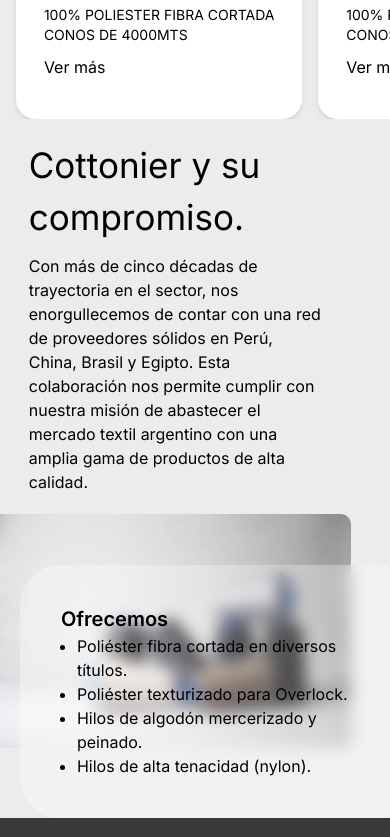
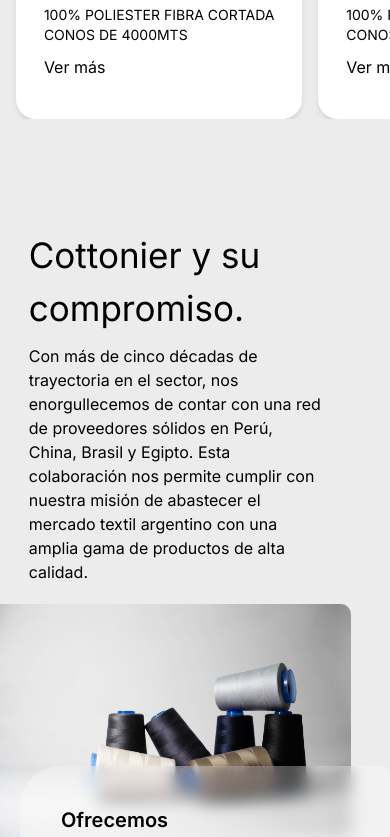
Before and after one commit to AgustinMateos/cottonier, a Next.js app: page / in a window 390 px wide. Shown: the part 1527-2364 px from the top of the page. Built offline with nearby package versions, Linux system fonts and the light colour scheme.

Commit message:
componente principal

```diff
--- a/src/components/ComponentePrincipal.jsx
+++ b/src/components/ComponentePrincipal.jsx
@@ -6,7 +6,7 @@
     >
       {/* Contenido dentro del div */}
       <div className="w-[100%] lg:w-[60%]  h-full flex items-center  justify-start md:justify-center">
-        <div className=" w-[90%] md:w-[80%]  bg-white/50 backdrop-blur sm:bg-transparent rounded-r-[20px] p-4  md:h-[80%] h-[60%] flex flex-col justify-around  ">
+        <div className=" w-[90%] md:w-[80%]   bg-white/50 backdrop-blur sm:bg-transparent rounded-r-[20px] p-4  md:h-[80%] lg:h-[50%] h-[45%] flex flex-col justify-around  ">
           <div className= "text-[30px] md:text-[40px]">
             <h1>Tu aliado en calidad y variedad desde 1965:</h1>
           </div>
--- a/src/components/Compromiso.jsx
+++ b/src/components/Compromiso.jsx
@@ -35,8 +35,8 @@
   }, []);
 
   return (
-    <div className="relative h-[699px] w-[100%] bg-[#ECECEC]">
-      <div className="w-full h-[90%] flex flex-col lg:flex-row justify-end">
+    <div className="relative h-[900px] md:h-[900px] w-[100%] bg-[#ECECEC]">
+      <div className="w-full h-[90%] flex flex-col lg:flex-row justify-center sm:justify-end ">
         <div className="flex items-center flex-col lg:flex-row justify-between w-[90%] relative">
           <div className="w-[95%] p-[20px] lg:w-[40%] h-[100%] sm:h-[50%] flex justify-evenly flex-col ">
             <h3 className="text-[35px] ">Cottonier y su compromiso.</h3>
```
